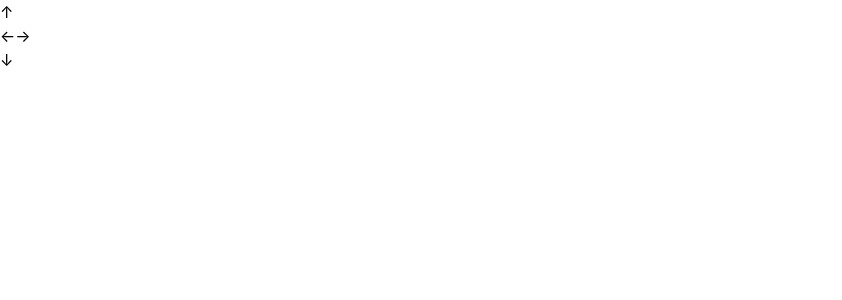
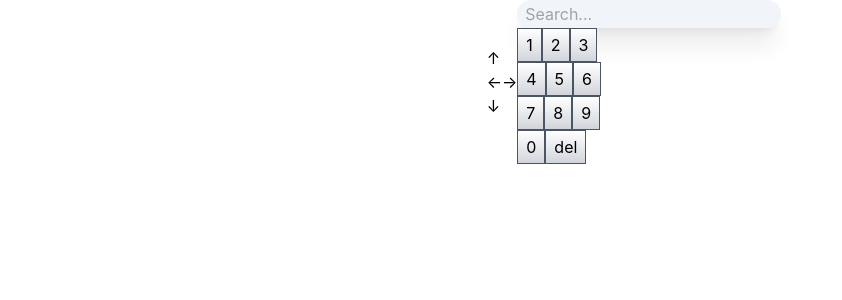
Before and after one commit to ArturoCarballo/Pokedex-Andres-Towers, a React (Create React App) app: page / in a window 1280 px wide. Shown: the top 300 px of the page, without its empty margins (0-842 px from the left). Built offline with nearby package versions, Linux system fonts and the light colour scheme.

Commit message:
Agregado Teclado y Controles

```diff
--- a/src/App.tsx
+++ b/src/App.tsx
@@ -1,10 +1,5 @@
 import React from 'react';
-import { useState } from "react";
-import logo from './logo.svg';
 import './App.css';
-import Keyboard from './components/Keyboard/Keyboard';
-import SearchBar from './components/SearchBar/SearchBar';
-import { LanguageVariant } from 'typescript';
 
 import NintendoDS from './components/NintendoDS';
 
--- a/src/components/NintendoDS.tsx
+++ b/src/components/NintendoDS.tsx
@@ -1,15 +1,24 @@
 import React from 'react';
+import { useState } from "react";
 import ArrowButton from './arrowbutton';
+import SearchBar from './SearchBar/SearchBar';
+import Keyboard from './Keyboard/Keyboard';
 
-class NintendoDS extends React.Component {
-  render() {
+const NintendoDS: React.FC = () => {
+  const [searchTerm, setSearchTerm] = useState('');
+
+  const handleKeyPress = (label: string) => {
+    if (label === "del") {
+      setSearchTerm((prev: string) => prev.slice(0, -1))
+    } else {
+      setSearchTerm((prev: string) => prev + label);
+    }
+  };
+
   return (
-      <div className="nintendo-ds">
+    <div className="flex items-center justify-center">
       <div className="top-screen">
         {/* Contenido de la pantalla superior, pokedex */}
-        </div>
-        <div className="bottom-screen">
-          {/* Contenido de la pantalla inferior, stats */}
       </div>
       <div className="controller">
         {/* Botones direccionales LB corner */}
@@ -22,13 +31,13 @@ class NintendoDS extends React.Component {
           <ArrowButton direction="down" onClick={() => console.log('Down button clicked')} />
         </div>
       </div>
+      <div className="bottom-screen">
+        <SearchBar searchTerm={searchTerm} setSearchTerm={setSearchTerm}></SearchBar>
+        <Keyboard handleClick={handleKeyPress} ></Keyboard>
       </div>
 
-
-
-
+    </div>
   );
-  }
 }
 
 export default NintendoDS;
```
Lines whose indentation alone changed are shown as unchanged.
